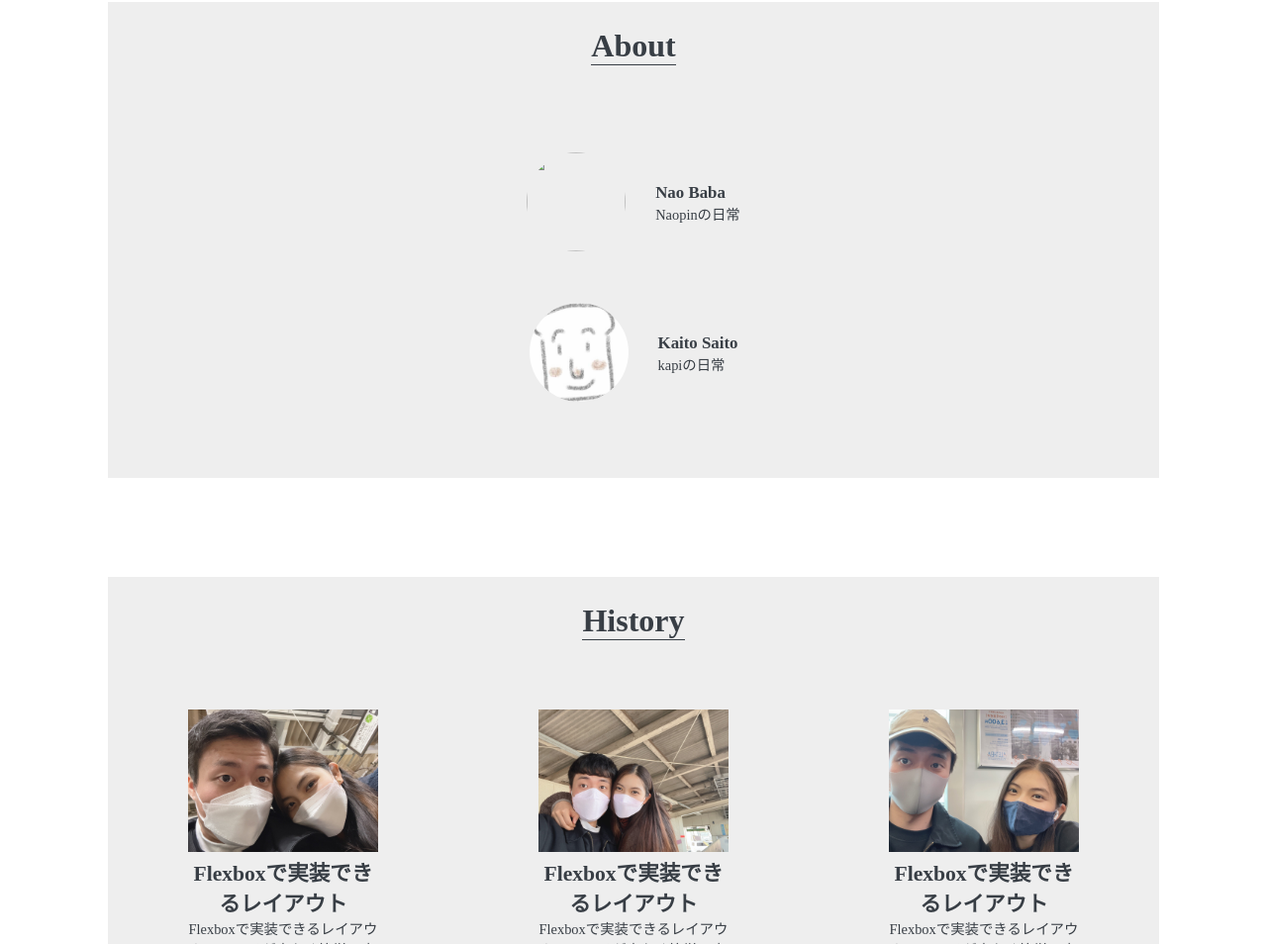
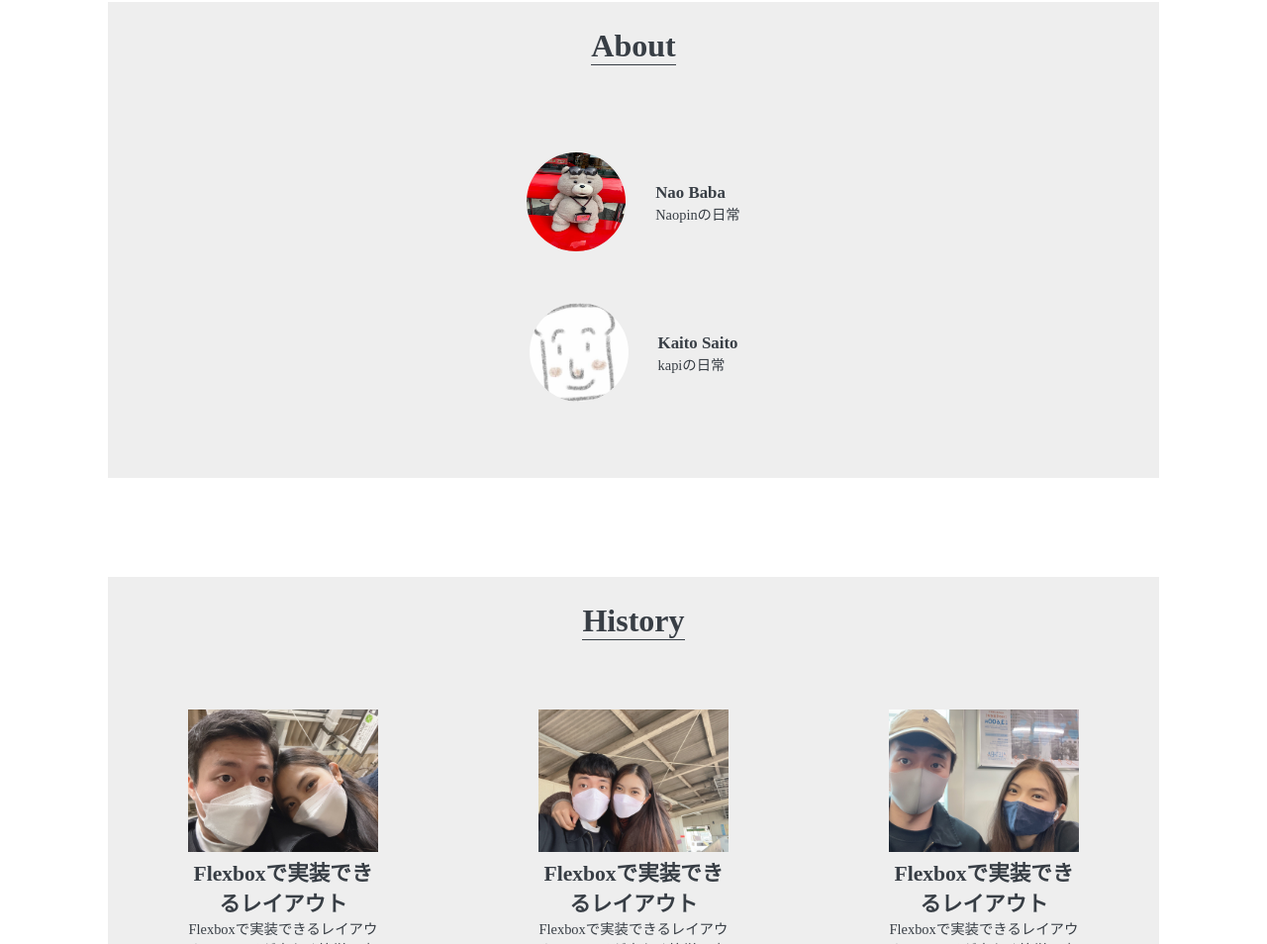
Before and after one commit to misonou1234/kaikainaonao, a plain HTML site: page index.html in a window 1280 px wide. Shown: the part 764-1718 px from the top of the page at 99% size. Drawn offline with Linux system fonts and the light colour scheme.

Commit message:
満足した

```diff
--- a/index.html
+++ b/index.html
@@ -33,7 +33,7 @@
 
         <!-- Naopinの日常 -->
         <div class="content">
-          <a href="nao.html"><img src="img/nao.jpg" class="img_main"></a>
+          <a href="nao.html"><img src="img/nao.jpeg" class="img_main"></a>
           <div class="text_content">
             <h3>Nao Baba</h3>
             <p>Naopinの日常</p>
@@ -56,7 +56,8 @@
         <div class="wrap">
           <div class="item">
             <img src="img/history1.jpeg">
-            <h2>Flexboxで実装できるレイアウト</h2>
+            <h2>Flexboxで実装できるレイアウト
+            </h2>
             <p>Flexboxで実装できるレイアウト。コードが少なく簡単に実装可能することができます。</p>
           </div>
 
```
